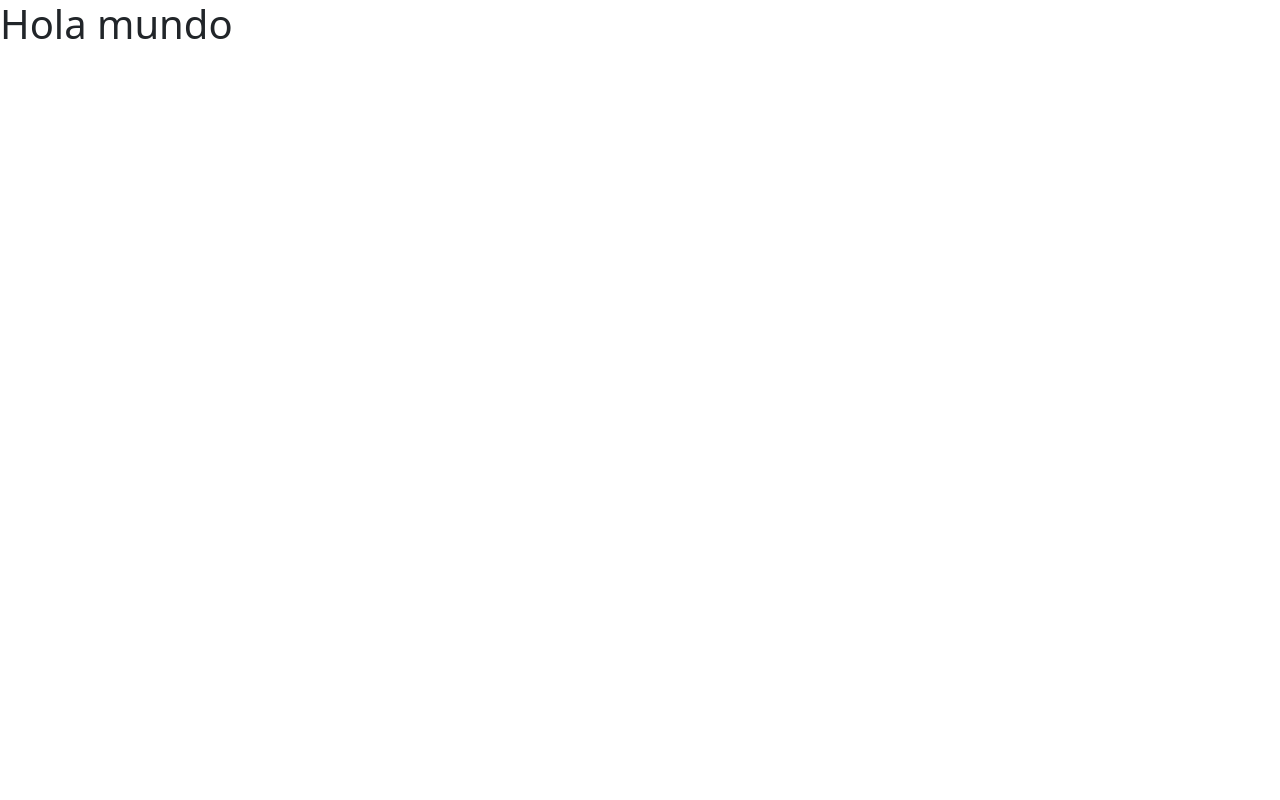
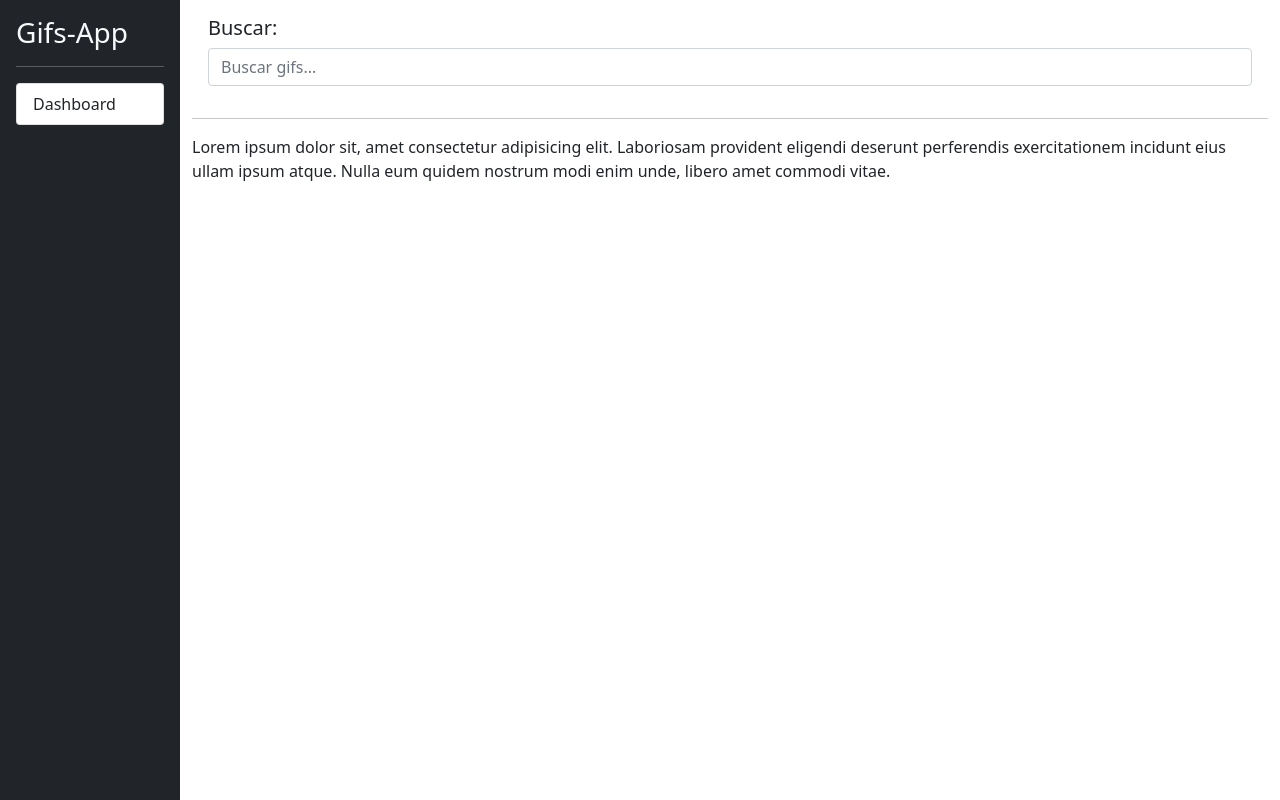
Before and after one commit to washopilot/02-gifsApp, an Angular app: page / in a window 1280 px wide. Built offline with nearby package versions, Linux system fonts and the light colour scheme.

Commit message:
diseño preliminar con bootstrap

```diff
--- a/src/app/app.component.html
+++ b/src/app/app.component.html
@@ -1 +1,29 @@
-<h1>Hola mundo</h1>
+<div class="d-flex b5">
+  <!-- SideBar -->
+  <div class="bg-dark border-right p-3" id="sidebar">
+    <h3 class="text-light">Gifs-App</h3>
+    <hr class="text-white" />
+
+    <div class="list-group list-reset">
+      <a href="#" class="list-group-item list-group-item-action">Dashboard</a>
+    </div>
+  </div>
+  <!-- End Sidebar -->
+
+  <div class="container">
+    <div class="row p-3">
+      <div class="col">
+        <h5>Buscar:</h5>
+        <input type="text" name="" id="" class="form-control" placeholder="Buscar gifs..." />
+      </div>
+    </div>
+    <hr />
+    <div class="row">
+      <div class="col">
+        Lorem ipsum dolor sit, amet consectetur adipisicing elit. Laboriosam provident eligendi
+        deserunt perferendis exercitationem incidunt eius ullam ipsum atque. Nulla eum quidem
+        nostrum modi enim unde, libero amet commodi vitae.
+      </div>
+    </div>
+  </div>
+</div>
--- a/src/styles.css
+++ b/src/styles.css
@@ -1 +1,10 @@
-/* You can add global styles to this file, and also import other style files */
+html,
+body {
+  height: 100%;
+}
+
+#sidebar {
+  height: 100%;
+  min-height: 100vh;
+  min-width: 180px;
+}
```
